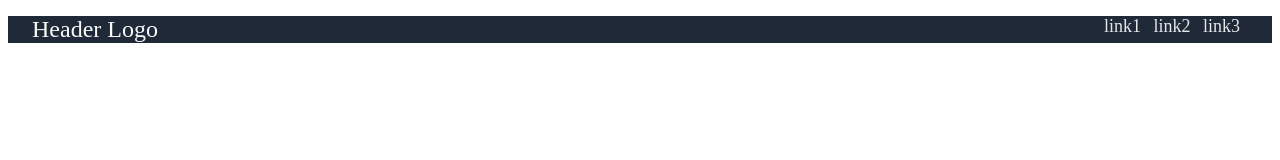
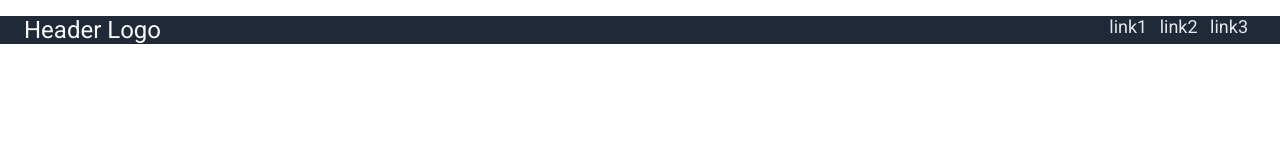
Before and after one commit to sclie001/odin-landing, a plain HTML site: page index.html in a window 1280 px wide. Drawn offline with Linux system fonts and the light colour scheme.

Commit message:
removed margin and padding from body and gave Robo font style

```diff
--- a/styles/style.css
+++ b/styles/style.css
@@ -1,6 +1,11 @@
 @import
 url('https://fonts.googleapis.com/css2?family=Roboto:ital,wght@0,100;0,400;0,700;1,100&display=swap');
 
+*{
+    margin: 0;
+    padding: 0;
+    font-family: 'Roboto';
+}
 
 header{
     background-color: #1F2937;
```
